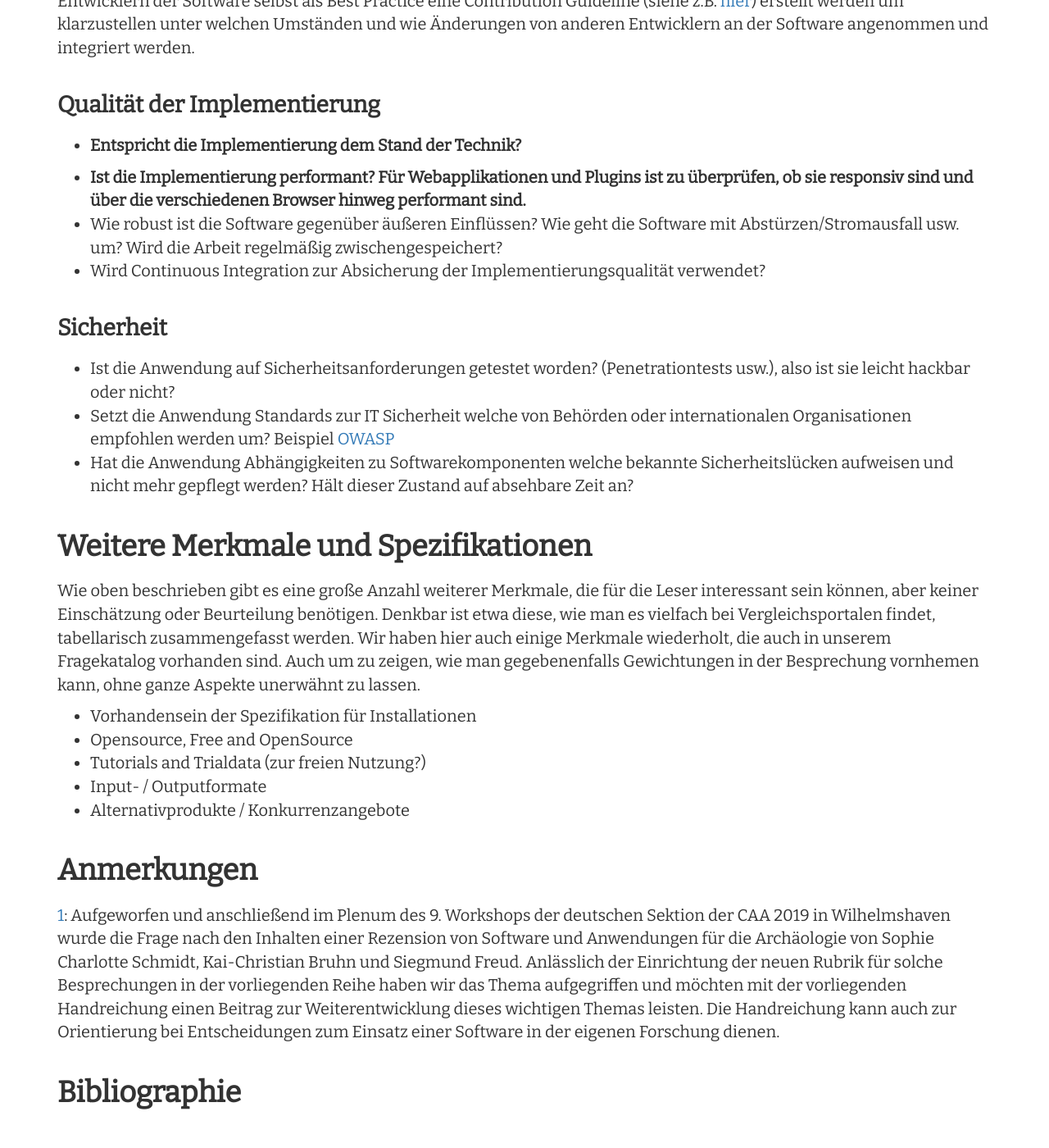
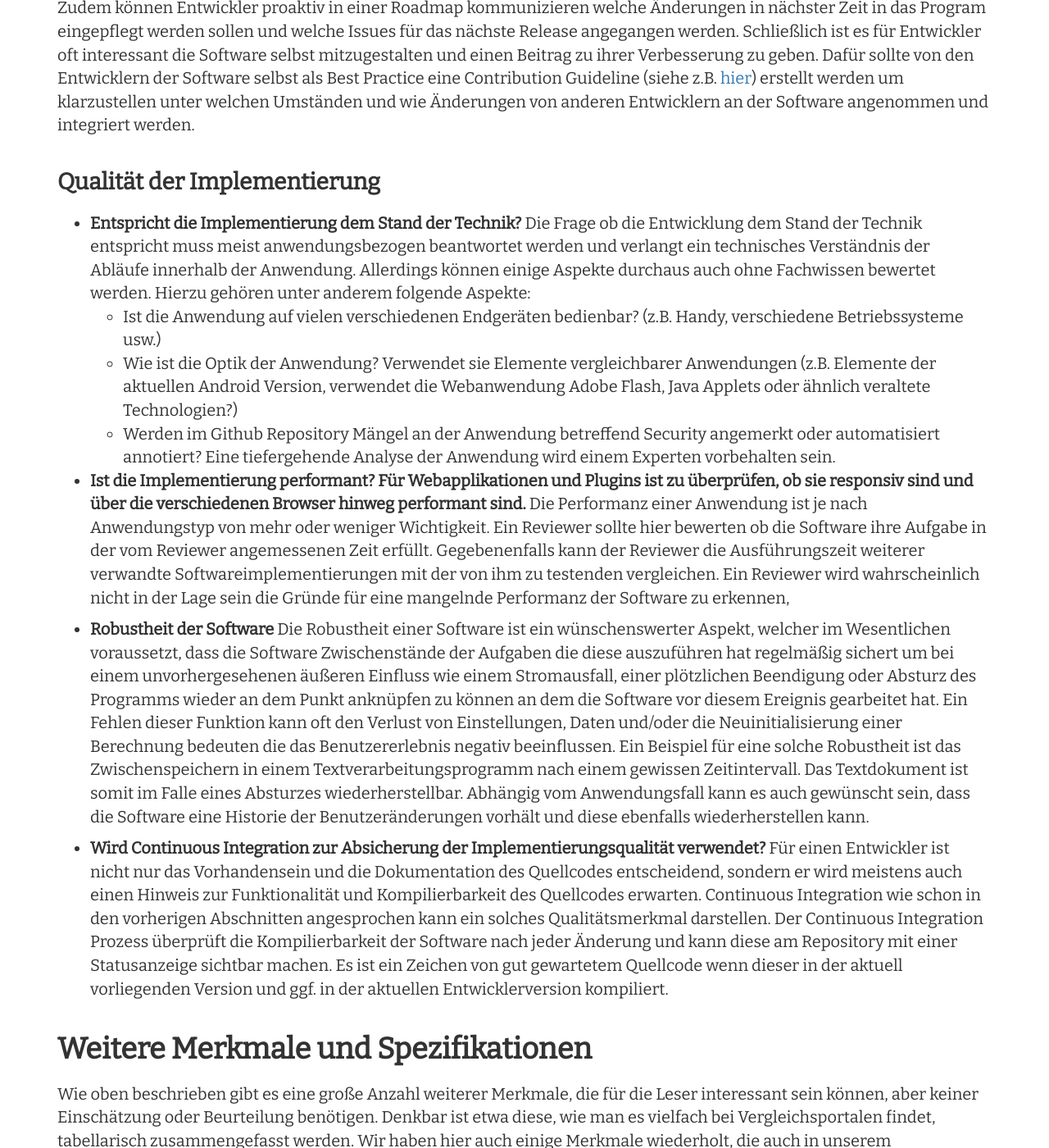
Before and after one commit to Research-Squirrel-Engineers/Impuls_SoftwareRezensionen_DGUF, a Jekyll site: the page built from Draft.md, in a window 1280 px wide and 1400 px high, scrolled down 17312 px. Shown: the whole window at 82% size. Built offline with Jekyll 4.4.1, drawn with Linux system fonts in a browser that asks for light colours; nearby versions of some CDN libraries; some of the changed text lies outside the part shown.

Commit message:
Update Draft.md

```diff
--- a/Draft.md
+++ b/Draft.md
@@ -212,6 +212,7 @@ Die folgenden Fragen richten sich auf technischen Merkmale, die die Benutzbarkei
 
 ##### Installation
 * **Wie funktioniert die Installation und wo wird die Software vorgehalten?** Gibt es ein Installationsskript oder ist die Software nur als Source Code verfügbar, der zunächst selbst kompiliert werden muss? Ist die Lösung angemessen für den Nutzerkreis? Installationsskripte ermöglichen einen viel breiteren Anwenderkreis, das Kompilieren erlaubt geübten Nutzern die Installation u.U. auf verschiedenen Endgeräten.
+Installiert das Installationsskript alle Abhängigkeiten um die Software zum laufen zu bringen oder gibt sie Hinweise auf weitere Installationen die durch den Benutzer vorgenommen werden müssen?
 * **Handelt es sich um eine standalone Software, oder um eine Webanwendung?** Passt die Lösung zum archäologischen Einsatz? Ist z.B. eine Webanwendung unter allen Arbeitsbedingungen und Einsatzgebieten sinnvoll? Ist vielleicht auch beides möglich?
 * **Ist klar erkennbar, welche Voraussetzungen die Hardware zu erfüllen hat?** Spezifikationen vorhanden?
 * **Was waren die eigenen Erfahrungen bei der Installation der Software?** Dabei ist natürlich wichtig die eigene Umgebung und eigene Kompetenz darzustellen.
@@ -220,6 +221,7 @@ Die folgenden Fragen richten sich auf technischen Merkmale, die die Benutzbarkei
 Die Nutzbarkeit wird zentral von den Möglichkeiten der Kommunikation von Mensch und Software bestimmt, also dem der Software-Oberfläche (UI). Diese mag in manchen Fällen graphisch gestützt sein, in anderen Fällen rein kommando-basiert. Die Gestaltung von Oberflächen und die Nutzerführung in Menüstrukturen sind ein eigenes Aufgabenfeld in der Softwareentwicklung und können erhebliche Kosten erzeugen. Gut an den Nutzer-angepasste Lösungen sind das Ergebnis einer genauen Kenntnis der Zielgruppe ihre Gewohnheiten und Bedarfe im Falle archäologischer Forschungssoftware also Forschungspraxis. Ein gutes Interface unterstützt das fehlerfreie effiziente Arbeiten. So sind z.B. Verständlichkeit der Menü-Einträge oder der Kommandos, aber auch die Aussagekraft von Fehlermeldungen Aspekte die in der Rezension betrachtet werden sollten. Barrierefreiheit ist bislang ein unzureichend abgedecktes Kriterium, das aber ebenfalls die Effizienz und den möglichen Nutzerkreis adressiert. Auch bei diesem Punkt liegen Gewichtung und im Ermessen des Rezensenten.
 
 * **Passt die UI (GUI oder Konsole) zum Nutzerkreis?**
+Jeder Nutzerkreis, auch der des Reviewers wird bestimmte Erwartungen an die Präsentation der Anwendung haben. Beispielsweise ist es möglich das ein Benutzerkreis sich mit einer Kommandozeilenanwendung sehr gut zurechtfinden wird. Ein anderer Benutzerkreis wird mit dieser Form der Präsentation der Anwendung vermutlich weniger klarkommen.
 
 Stellt z.B. die Nutzung einer eigens zu installierenden Shell eine Hürde dar?
 * **Orientiert sich die Menüführung an bestimmten Vorbildern?** Das muss man nicht bewerten
@@ -235,12 +237,13 @@ Fehlermeldungen dienen zwei Funktionen. Die erste Funktion ist eine Fehlermeldun
 ##### Hilfefunktionen, Tutorials und Community
 Neben Hilfefunktionen und Tutorials ist es von großer Bedeutung, ob die Software von einer Community getragen wird. Die Zahl der aktiven Nutzer eines Softwarewerkzeugs ist entscheidend dafür, ob man im Falle von Problemen Hilfe in Foren findet. Ist der Nutzerkreis sehr klein findet der Wissenstransfer dagegen häufig im persönlichen Austausch statt, ist somit kaum dokumentiert und hängt stark von personellen Netzwerken ab. Diese können wiederum den großen Vorteil bieten, dass konkrete Fragen individuell von den Entwicklern aufgegriffen werden. Belege dafür können sich in öffentlichen Kommentarfunktionen von Webseiten der Entwickler und z.B. über Issues im Softwarerepositorium abzeichnen.
 
-* Gibt es ausreichend Tutorials für das Erlernen der Software? Hier sollte überprüft werden, ob die Tutorials auf unterschiedliches Vorwissen eingehen und gegebenenfalls auch kenntlich machen, welches Grundwissen, welche Erfahrungen unabdingbar sind. Ein weiterer Aspekt bei den Anleitungen, Tutorials und FAQs ist die Frage der Sprachen.
-* Gibt es Anwendungsbeispiele der Software, ggf. Beispieldatensets und eine Anleitung für diese um ein Verständnis für die Funktionsweise zu entwickeln?
+* **Gibt es ausreichend Tutorials für das Erlernen der Software?**
+Hier sollte überprüft werden, ob die Tutorials auf unterschiedliches Vorwissen eingehen und gegebenenfalls auch kenntlich machen, welches Grundwissen, welche Erfahrungen unabdingbar sind. Ein weiterer Aspekt bei den Anleitungen, Tutorials und FAQs ist die Frage der Sprachen.
+* **Gibt es Anwendungsbeispiele der Software, ggf. Beispieldatensets und eine Anleitung für diese um ein Verständnis für die Funktionsweise zu entwickeln?**
 
 * Wird die Software von einer Community getragen?
 * Gibt es bereits eine speziell archäologische Community für diese Software? (SIG, ...).
-* Haben ArchäologInnen bereits Best Practices für diese Software formuliert?
+* **Haben ArchäologInnen bereits Best Practices für diese Software formuliert?**
 
 * Wo finde ich mehr Informationen zu dieser Software? Hyperlinks und Referenzen.
 
@@ -334,15 +333,24 @@ Schließlich ist es für Entwickler oft interessant die Software selbst mitzuges
 #### Qualität der Implementierung
 
 * **Entspricht die Implementierung dem Stand der Technik?**
+Die Frage ob die Entwicklung dem Stand der Technik entspricht muss meist anwendungsbezogen beantwortet werden und verlangt ein technisches Verständnis der Abläufe innerhalb der Anwendung. Allerdings können einige Aspekte durchaus auch ohne Fachwissen bewertet werden.
+Hierzu gehören unter anderem folgende Aspekte:
+  * Ist die Anwendung auf vielen verschiedenen Endgeräten bedienbar? (z.B. Handy, verschiedene Betriebssysteme usw.)
+  * Wie ist die Optik der Anwendung? Verwendet sie Elemente vergleichbarer Anwendungen (z.B. Elemente der aktuellen Android Version, verwendet die Webanwendung Adobe Flash, Java Applets oder ähnlich veraltete Technologien?)
+  * Werden im Github Repository Mängel an der Anwendung betreffend Security angemerkt oder automatisiert annotiert?
+Eine tiefergehende Analyse der Anwendung wird einem Experten vorbehalten sein.
 
 * **Ist die Implementierung performant? Für Webapplikationen und Plugins ist zu überprüfen, ob sie responsiv sind und über die verschiedenen Browser hinweg performant sind.**
-* Wie robust ist die Software gegenüber äußeren Einflüssen? Wie geht die Software mit Abstürzen/Stromausfall usw. um? Wird die Arbeit regelmäßig zwischengespeichert?
-* Wird Continuous Integration zur Absicherung der Implementierungsqualität verwendet?
+Die Performanz einer Anwendung ist je nach Anwendungstyp von mehr oder weniger Wichtigkeit. Ein Reviewer sollte hier bewerten ob die Software ihre Aufgabe in der vom Reviewer angemessenen Zeit erfüllt. Gegebenenfalls kann der Reviewer die Ausführungszeit weiterer verwandte Softwareimplementierungen mit der von ihm zu testenden vergleichen.
+Ein Reviewer wird wahrscheinlich nicht in der Lage sein die Gründe für eine mangelnde Performanz der Software zu erkennen,
 
-#### Sicherheit
-* Ist die Anwendung auf Sicherheitsanforderungen getestet worden? (Penetrationtests usw.), also ist sie leicht hackbar oder nicht?
-* Setzt die Anwendung Standards zur IT Sicherheit welche von Behörden oder internationalen Organisationen empfohlen werden um? Beispiel [OWASP](https://de.wikipedia.org/wiki/Open_Web_Application_Security_Project)
-* Hat die Anwendung Abhängigkeiten zu Softwarekomponenten welche bekannte Sicherheitslücken aufweisen und nicht mehr gepflegt werden? Hält dieser Zustand auf absehbare Zeit an?
+* **Robustheit der Software**
+Die Robustheit einer Software ist ein wünschenswerter Aspekt, welcher im Wesentlichen voraussetzt, dass die Software Zwischenstände der Aufgaben die diese auszuführen hat regelmäßig sichert um bei einem unvorhergesehenen äußeren Einfluss wie einem Stromausfall, einer plötzlichen Beendigung oder Absturz des Programms wieder an dem Punkt anknüpfen zu können an dem die Software vor diesem Ereignis gearbeitet hat. Ein Fehlen dieser Funktion kann oft den Verlust von Einstellungen, Daten und/oder die Neuinitialisierung einer Berechnung bedeuten die das Benutzererlebnis negativ beeinflussen.
+Ein Beispiel für eine solche Robustheit ist das Zwischenspeichern in einem Textverarbeitungsprogramm nach einem gewissen Zeitintervall. Das Textdokument ist somit im Falle eines Absturzes wiederherstellbar.
+Abhängig vom Anwendungsfall kann es auch gewünscht sein, dass die Software eine Historie der Benutzeränderungen vorhält und diese ebenfalls wiederherstellen kann.
+
+* **Wird Continuous Integration zur Absicherung der Implementierungsqualität verwendet?**
+Für einen Entwickler ist nicht nur das Vorhandensein und die Dokumentation des Quellcodes entscheidend, sondern er wird meistens auch einen Hinweis zur Funktionalität und Kompilierbarkeit des Quellcodes erwarten. Continuous Integration wie schon in den vorherigen Abschnitten angesprochen kann ein solches Qualitätsmerkmal darstellen. Der Continuous Integration Prozess überprüft die Kompilierbarkeit der Software nach jeder Änderung und kann diese am Repository mit einer Statusanzeige sichtbar machen. Es ist ein Zeichen von gut gewartetem Quellcode wenn dieser in der aktuell vorliegenden Version und ggf. in der aktuellen Entwicklerversion kompiliert.
 
 ## Weitere Merkmale und Spezifikationen
 Wie oben beschrieben gibt es eine große Anzahl weiterer Merkmale, die für die Leser interessant sein können, aber keiner Einschätzung oder Beurteilung benötigen. Denkbar ist etwa diese, wie man es vielfach bei Vergleichsportalen findet, tabellarisch zusammengefasst werden. Wir haben hier auch einige Merkmale wiederholt, die auch in unserem Fragekatalog vorhanden sind. Auch um zu zeigen, wie man gegebenenfalls Gewichtungen in der Besprechung vornhemen kann, ohne ganze Aspekte unerwähnt zu lassen.
```
Also changed, not shown: other parts of Draft.md (+1 -5 lines).
